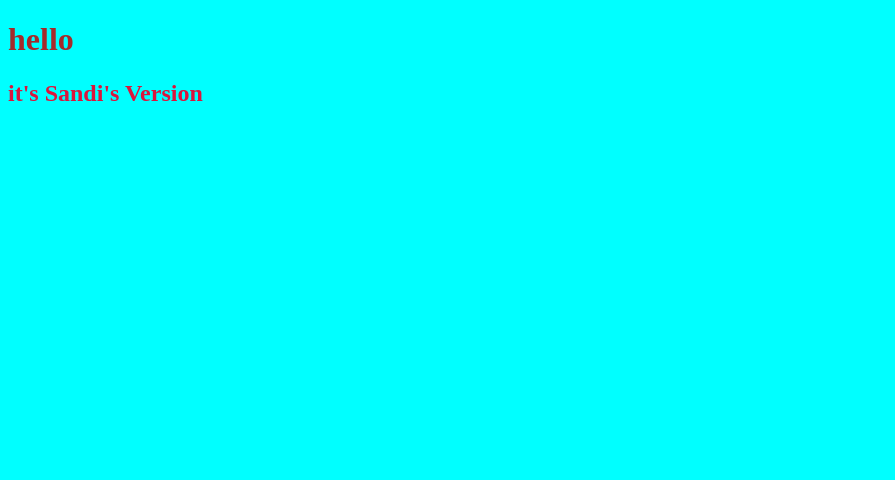
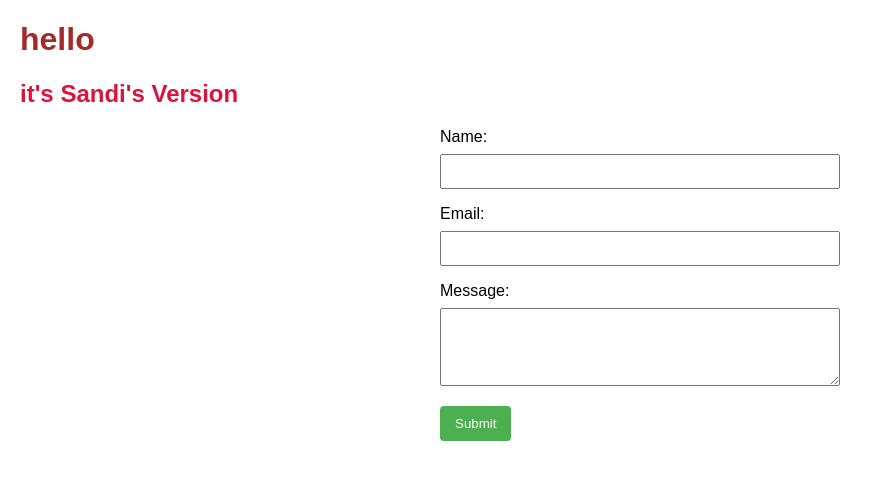
Before and after one commit to itmesandi/Test, a plain HTML site: page index.html in a window 1280 px wide. Shown: the whole page, without its empty margins (0-895 px from the left). Drawn offline with Linux system fonts and the light colour scheme.

Commit message:
Add the form and update it's css

```diff
--- a/index.html
+++ b/index.html
@@ -9,6 +9,21 @@
     <body>
         <h1>hello</h1>
         <h2>it's Sandi's Version</h2>
+
+        <form action="#" method="post">
+            <label for="name">Name:</label>
+            <input type="text" id="name" name="name" required>
+
+            <label for="email">Email:</label>
+            <input type="email" id="email" name="email" required>
+
+            <label for="message">Message:</label>
+            <textarea id="message" name="message" rows="4" required></textarea>
+
+            <button type="submit">Submit</button>
+        </form>
+
+
         <script src="app.js"></script>
     </body>
 </html>
--- a/style.css
+++ b/style.css
@@ -1,10 +1,36 @@
 h1{
     color: brown;
 }
-body{
-    background-color: aqua;
-}
-
 h2{
     color:crimson
 }
+body {
+    font-family: Arial, sans-serif;
+    margin: 20px;
+}
+form {
+    max-width: 400px;
+    margin: 0 auto;
+}
+label {
+    display: block;
+    margin-bottom: 8px;
+}
+input,
+textarea {
+    width: 100%;
+    padding: 8px;
+    margin-bottom: 16px;
+    box-sizing: border-box;
+}
+button {
+    background-color: #4CAF50;
+    color: white;
+    padding: 10px 15px;
+    border: none;
+    border-radius: 4px;
+    cursor: pointer;
+}
+button:hover {
+    background-color: #45a049;
+}
```
